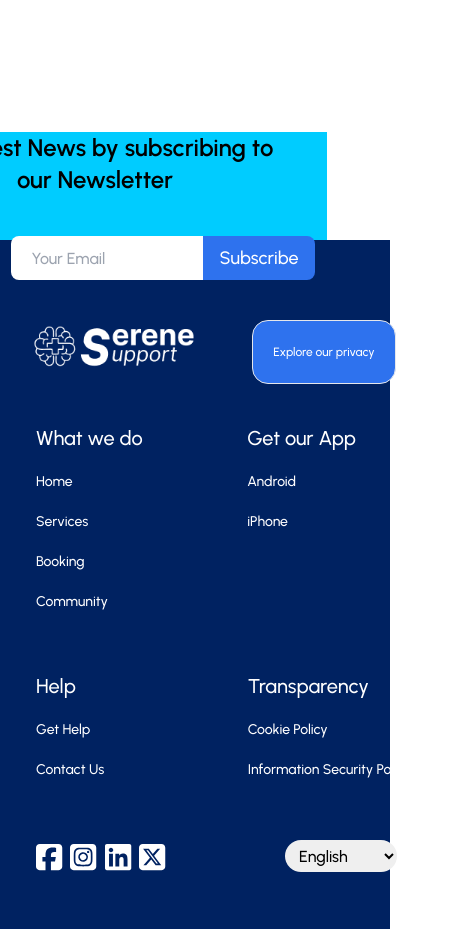
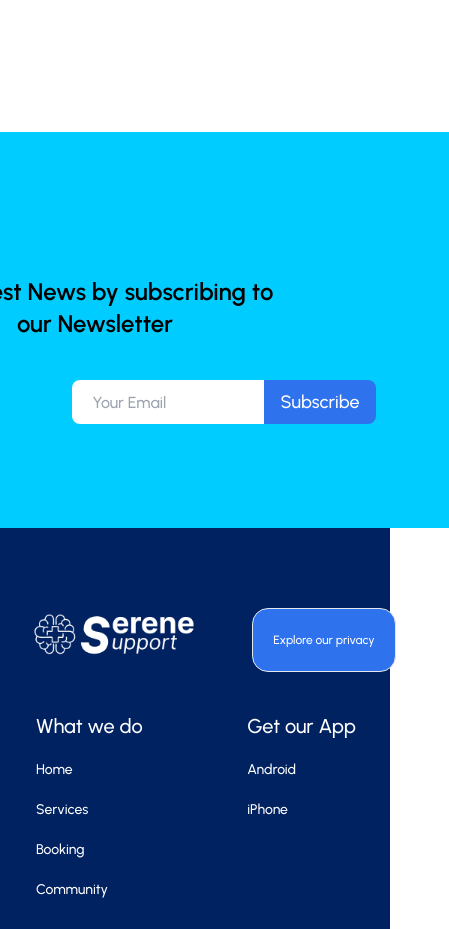
Before and after one commit to SamsonI95/serene-support-web-app, a React (Vite) app: page /privacy in a window 390 px wide. Shown: the part 2180-3109 px from the top of the page, 449 px wide, since content can reach past the window. Built offline with nearby package versions, Linux system fonts and the light colour scheme; no server answers.

Commit message:
Mobile resposive update

```diff
--- a/src/components/pages/Community.jsx
+++ b/src/components/pages/Community.jsx
@@ -118,7 +118,7 @@ const Community = () => {
                 ))}
             </section>
             <section className="-translate-x-[2rem]">
-              <div className="bg-bcg-color w-[480px] py-36">
+              <div className="bg-bcg-color w-[450px] py-36">
                 <h3 className="-translate-x-[6rem] font-semibold text-2xl w-96 relative -">
                   Get latest News by subscribing to our Newsletter
                 </h3>
--- a/src/components/pages/Privacy.jsx
+++ b/src/components/pages/Privacy.jsx
@@ -111,7 +111,7 @@ const Privacy = () => {
               />
             </div>
             <section className="-translate-x-[2rem]">
-              <div className="bg-bcg-color w-[480px]py-36">
+              <div className="bg-bcg-color w-[450px] py-36">
                 <h3 className=" text-center -translate-x-[6rem] font-semibold text-2xl w-96">
                   Get latest News by subscribing to our Newsletter
                 </h3>
```
